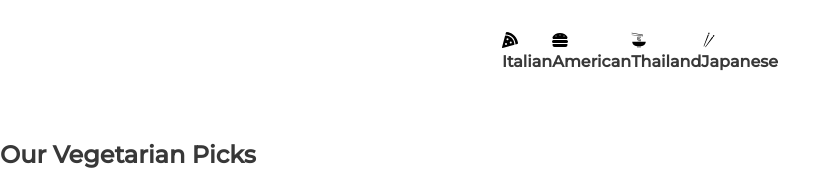
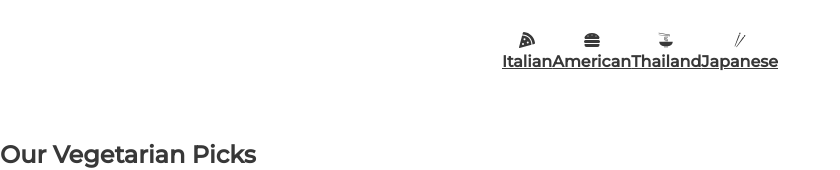
Before and after one commit to rizqisamawa/Foodie, a React (Vite) app: page / in a window 1280 px wide. Shown: the top 170 px of the page, without its empty margins (0-840 px from the left). Built offline with nearby package versions, Linux system fonts and the light colour scheme; no server answers.

Commit message:
add navlink and styled

```diff
--- a/src/components/Category.jsx
+++ b/src/components/Category.jsx
@@ -6,22 +6,22 @@ import styled from "styled-components";
 function Category() {
   return (
     <List>
-      <div>
+      <NavLink to={"/cuisine/Italian"}>
         <FaPizzaSlice />
         <h4>Italian</h4>
-      </div>
-      <div>
+      </NavLink>
+      <NavLink to={"/cuisine/American"}>
         <FaHamburger />
         <h4>American</h4>
-      </div>
-      <div>
+      </NavLink>
+      <NavLink to={"/cuisine/Thailand"}>
         <GiNoodles />
         <h4>Thailand</h4>
-      </div>
-      <div>
+      </NavLink>
+      <NavLink to={"/cuisine/Japanese"}>
         <GiChopsticks />
         <h4>Japanese</h4>
-      </div>
+      </NavLink>
     </List>
   );
 }
@@ -30,6 +30,7 @@ const List = styled.div`
   display: flex;
   justify-content: center;
   margin: 2rem 0rem;
+  text-align: center;
 `;
 
 export default Category;
```
